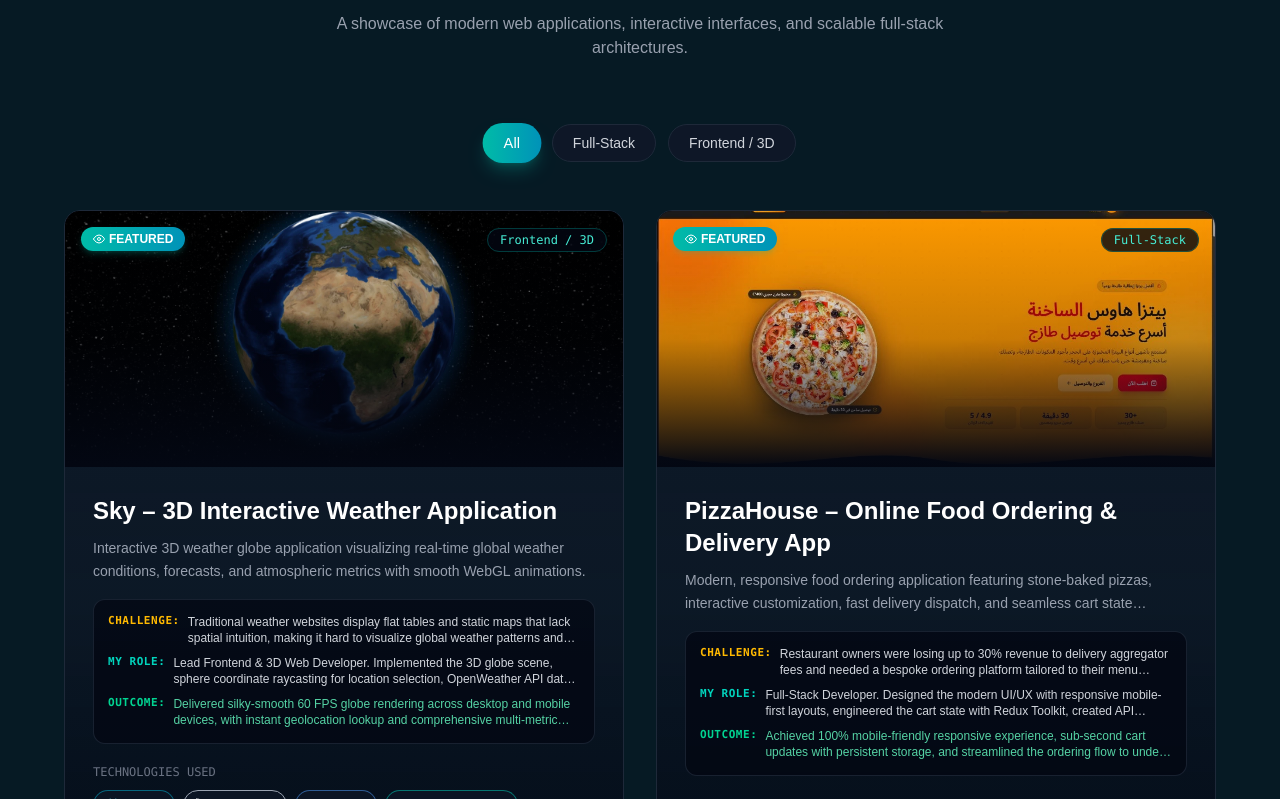
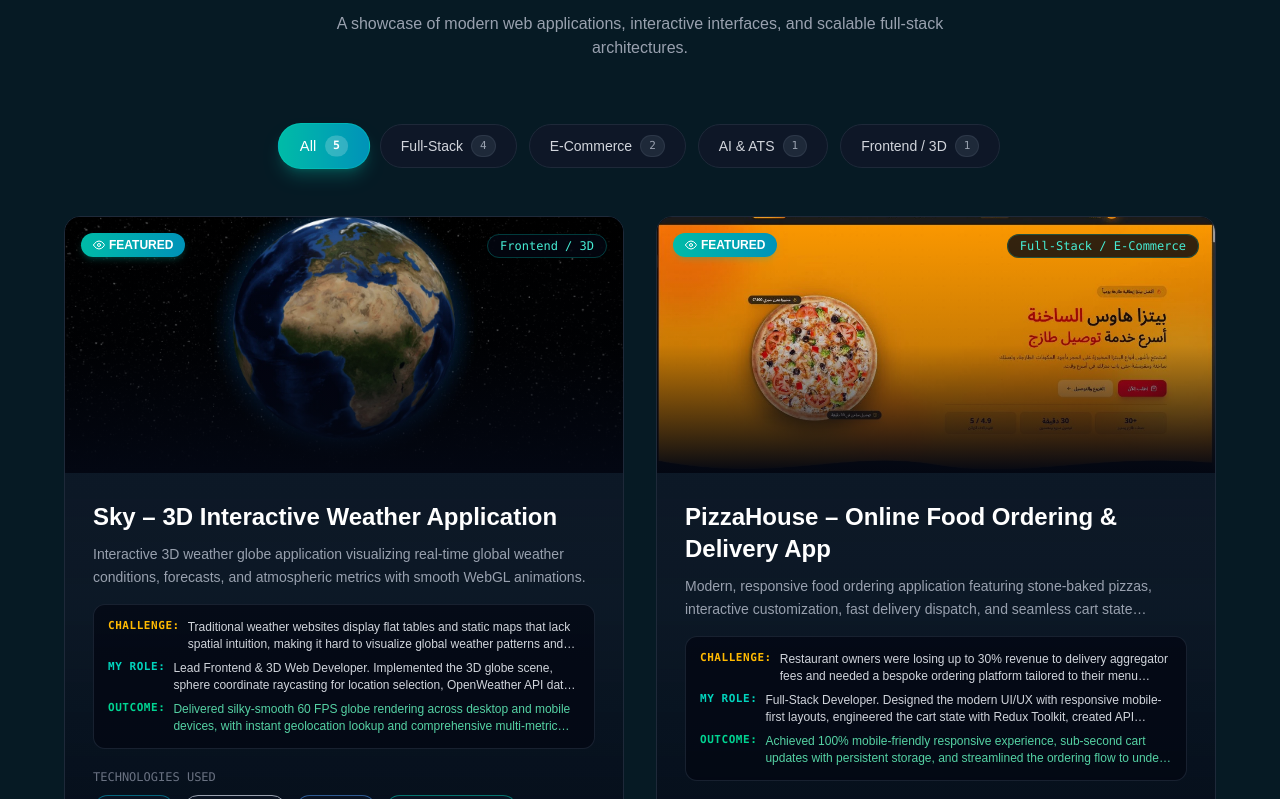
Before and after one commit to ga5e8je99/gamal, a Next.js app: page / in a window 1280 px wide. Shown: the part 7141-7940 px from the top of the page. Built offline with nearby package versions, Linux system fonts and the light colour scheme.

Commit message:
fix(portfolio): fix projects filter logic, add dynamic counts, and smooth layout transitions

```diff
--- a/app/components/Portfolio.js
+++ b/app/components/Portfolio.js
@@ -1,6 +1,6 @@
 "use client";
 
-import { motion } from "framer-motion";
+import { motion, AnimatePresence } from "framer-motion";
 import Image from "next/image";
 import Link from "next/link";
 import { useState } from "react";
@@ -31,34 +31,93 @@ export default function Portfolio() {
   const [selectedCategory, setSelectedCategory] = useState("all");
 
   const categories = [
-    { key: "all", label: dict.portfolio.all },
-    { key: "fullstack", label: dict.portfolio.fullstack },
-    { key: "frontend3d", label: dict.portfolio.frontend3d }
+    { key: "all", label: dict.portfolio.all || "All" },
+    { key: "fullstack", label: dict.portfolio.fullstack || "Full-Stack" },
+    { key: "ecommerce", label: dict.portfolio.ecommerce || "E-Commerce" },
+    { key: "ai", label: dict.portfolio.ai || "AI & ATS" },
+    { key: "frontend3d", label: dict.portfolio.frontend3d || "Frontend / 3D" }
   ];
 
-  const filteredProjects = projects.filter((project) => {
-    if (selectedCategory === "all") return true;
-    if (selectedCategory === "fullstack") {
+  const matchesCategory = (project, catKey) => {
+    if (catKey === "all") return true;
+
+    const cat = (project.category || "").toLowerCase();
+    const title = (project.title || "").toLowerCase();
+    const desc = (project.description || "").toLowerCase();
+    const overview = (project.overview || "").toLowerCase();
+    const techs = (project.technologies || []).map((t) =>
+      (typeof t === "string" ? t : t?.name || "").toLowerCase()
+    );
+
+    if (catKey === "fullstack") {
       return (
-        project.category?.toLowerCase().includes("full-stack") ||
-        project.technologies?.some((t) => {
-          const str = typeof t === "string" ? t : t?.name || "";
-          return ["Node.js", "Express.js", "MongoDB", "Redux"].includes(str);
-        })
+        cat.includes("full-stack") ||
+        cat.includes("fullstack") ||
+        techs.includes("node.js") ||
+        techs.includes("express.js") ||
+        techs.includes("mongodb") ||
+        techs.includes("jwt auth")
       );
     }
-    if (selectedCategory === "frontend3d") {
+
+    if (catKey === "ecommerce") {
       return (
-        project.category?.toLowerCase().includes("3d") ||
-        project.category?.toLowerCase().includes("frontend") ||
-        project.technologies?.some((t) => {
-          const str = typeof t === "string" ? t : t?.name || "";
-          return ["Three.js", "WebGL"].includes(str);
-        })
+        cat.includes("commerce") ||
+        cat.includes("store") ||
+        title.includes("pizza") ||
+        title.includes("book") ||
+        desc.includes("e-commerce") ||
+        desc.includes("ordering") ||
+        overview.includes("cart") ||
+        overview.includes("ordering")
       );
     }
+
+    if (catKey === "ai") {
+      return (
+        cat.includes("ai") ||
+        title.includes("ai") ||
+        title.includes("resume") ||
+        title.includes("jobmatch") ||
+        desc.includes("ai") ||
+        desc.includes("ats") ||
+        overview.includes("ats")
+      );
+    }
+
+    if (catKey === "frontend3d") {
+      return (
+        cat.includes("3d") ||
+        cat.includes("frontend") ||
+        techs.includes("three.js") ||
+        techs.includes("webgl") ||
+        title.includes("sky") ||
+        title.includes("3d")
+      );
+    }
+
     return true;
-  });
+  };
+
+  const filteredProjects = projects.filter((project) =>
+    matchesCategory(project, selectedCategory)
+  );
+
+  const getCategoryCount = (key) => {
+    if (key === "all") return projects.length;
+    return projects.filter((p) => matchesCategory(p, key)).length;
+  };
+
+  const getLocalizedCategory = (category) => {
+    if (!category) return "Full-Stack";
+    if (language === "ar") {
+      if (category.includes("3D") || category.includes("Frontend")) return "واجهات وثلاثي أبعاد (3D)";
+      if (category.includes("AI")) return "ذكاء اصطناعي (AI / Full-Stack)";
+      if (category.includes("E-Commerce")) return "متجر متكامل (E-Commerce)";
+      if (category.includes("Full-Stack")) return "تطبيق متكامل (Full-Stack)";
+    }
+    return category;
+  };
 
   const fadeInUp = {
     initial: { opacity: 0, y: 30 },
@@ -142,34 +201,47 @@ export default function Portfolio() {
 
         {/* Project Filters */}
         <motion.div
-          initial={{ opacity: 0, y: 20 }}
+          initial={{ opacity: 0, y: 15 }}
           whileInView={{ opacity: 1, y: 0 }}
           viewport={{ once: true }}
-          className="flex flex-wrap justify-center gap-3 mb-12"
+          className="flex flex-wrap justify-center gap-2 sm:gap-3 mb-12"
         >
-          {categories.map((cat) => (
+          {categories.map((cat) => {
+            const isSelected = selectedCategory === cat.key;
+            const count = getCategoryCount(cat.key);
+
+            return (
               <button
                 key={cat.key}
+                type="button"
                 onClick={() => setSelectedCategory(cat.key)}
-              className={`px-5 py-2 rounded-full font-medium transition-all duration-300 text-sm ${
-                selectedCategory === cat.key
-                  ? "bg-gradient-to-r from-teal-500 to-cyan-600 text-white shadow-lg shadow-teal-500/25 scale-105"
-                  : "bg-gray-900/90 text-gray-300 hover:bg-gray-800 hover:text-white border border-gray-800"
+                className={`relative px-4 py-2 sm:px-5 sm:py-2.5 rounded-full text-xs sm:text-sm font-medium transition-all duration-300 flex items-center gap-2 cursor-pointer ${
+                  isSelected
+                    ? "bg-gradient-to-r from-teal-500 to-cyan-600 text-white shadow-lg shadow-teal-500/25 scale-105 border border-teal-400/40"
+                    : "bg-gray-900/90 text-gray-300 hover:bg-gray-800 hover:text-white border border-gray-800 hover:border-gray-700"
                 }`}
               >
-              {cat.label}
+                <span>{cat.label}</span>
+                <span
+                  className={`px-2 py-0.5 rounded-full text-[11px] font-mono transition-colors ${
+                    isSelected
+                      ? "bg-white/20 text-white font-bold"
+                      : "bg-gray-800 text-gray-400 border border-gray-700/60"
+                  }`}
+                >
+                  {count}
+                </span>
               </button>
-          ))}
+            );
+          })}
         </motion.div>
 
         {/* Projects Grid */}
         <motion.div
-          initial="initial"
-          whileInView="animate"
-          viewport={{ once: true }}
-          variants={staggerContainer}
+          layout
           className="grid grid-cols-1 md:grid-cols-2 gap-8 max-w-6xl mx-auto"
         >
+          <AnimatePresence mode="popLayout">
             {filteredProjects.map((project) => {
               const projectData = (dict.projectsData && dict.projectsData[project.id]) || {};
               const title = projectData.title || project.title;
@@ -180,8 +252,12 @@ export default function Portfolio() {
 
               return (
                 <motion.div
+                  layout
                   key={project.id}
-                variants={fadeInUp}
+                  initial={{ opacity: 0, scale: 0.94 }}
+                  animate={{ opacity: 1, scale: 1 }}
+                  exit={{ opacity: 0, scale: 0.94 }}
+                  transition={{ duration: 0.3 }}
                   whileHover={{ y: -6 }}
                   className="group relative bg-gradient-to-b from-gray-900/85 via-gray-900/60 to-gray-950/95 border border-gray-800 rounded-2xl overflow-hidden hover:border-teal-500/50 hover:shadow-[0_10px_35px_-10px_rgba(20,184,166,0.2)] transition-all duration-300 flex flex-col justify-between"
                 >
@@ -196,7 +272,7 @@ export default function Portfolio() {
 
                   <div className="absolute top-4 right-4 z-20">
                     <span className="px-3 py-1 bg-gray-950/80 backdrop-blur-md text-teal-300 text-xs font-mono font-medium rounded-full border border-teal-500/30">
-                    {project.category}
+                      {getLocalizedCategory(project.category)}
                     </span>
                   </div>
 
@@ -316,13 +392,28 @@ export default function Portfolio() {
               </motion.div>
             );
           })}
+          </AnimatePresence>
         </motion.div>
 
+        <AnimatePresence>
           {filteredProjects.length === 0 && (
-          <div className="text-center py-16 text-gray-500 font-mono">
-            {dict.portfolio.noProjects}
-          </div>
+            <motion.div
+              initial={{ opacity: 0, y: 15 }}
+              animate={{ opacity: 1, y: 0 }}
+              exit={{ opacity: 0, y: 15 }}
+              className="text-center py-16 text-gray-400 font-mono"
+            >
+              <p className="mb-4 text-base">{dict.portfolio.noProjects}</p>
+              <button
+                type="button"
+                onClick={() => setSelectedCategory("all")}
+                className="px-4 py-2 text-xs rounded-lg bg-teal-500/20 text-teal-300 border border-teal-500/40 hover:bg-teal-500/30 transition-colors cursor-pointer"
+              >
+                {dict.portfolio.viewAll}
+              </button>
+            </motion.div>
           )}
+        </AnimatePresence>
 
       </div>
     </section>
```
Also changed, not shown: lib/siteData.js, lib/translations.js, lib/useSiteData.js. Lines whose indentation alone changed are shown as unchanged.
